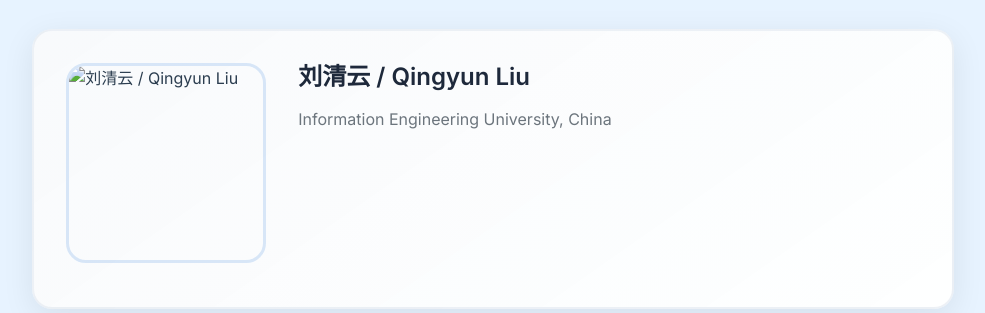
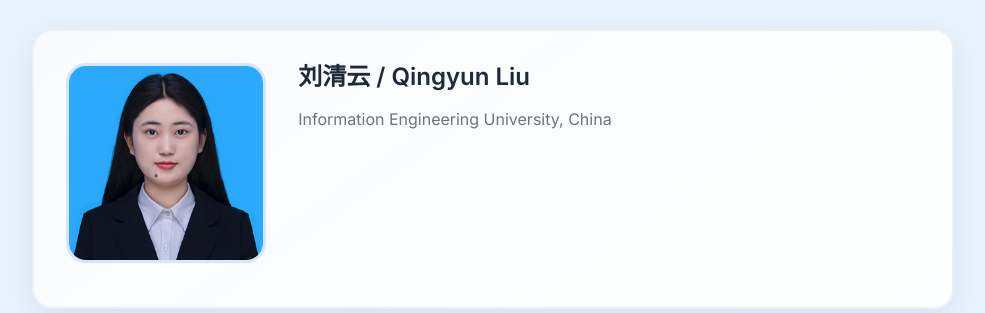
Before and after one commit to Resilient-navigation/Resilient-navigation.github.io, a plain HTML site: page index.html in a window 1280 px wide. Shown: the part 4943-5256 px from the top of the page, without its empty margins (147-1132 px from the left). Drawn offline with Linux system fonts and the light colour scheme.

Commit message:
add avatar

```diff
--- a/index.html
+++ b/index.html
@@ -499,13 +499,6 @@
 					cutting-edge technologies, including embodied intelligence and large-scale model, into resilient
 					navigation, driving progress toward safety, efficiency, and interpretability.
 				</p>
-				<!-- <div class="white_inner">
-					<h2 style="color: #1f2937;">Organizers</h2>
-					<div class="image-row">
-						<img src="images/ecnu-logo.png" alt="East China Normal University" class="full-size-img">
-						<img src="images/ieu-logo.png" alt="Information Engineering University" class="full-size-img">
-					</div>
-				</div> -->
 				<br>
 				<br>
 				Bringing together leading scholars from top-tier institutions, the workshop facilitates state-of-the-art
@@ -634,7 +627,7 @@
 
 				<!-- 1. 卢惠民 -->
 				<div class="speaker">
-					<img src="images/speaker-placeholder.png" alt="卢惠民 / Huimin Lu" class="img-list">
+					<img src="images/luhuimin.jpg" alt="卢惠民 / Huimin Lu" class="img-list">
 					<div class="speaker-info">
 						<h3 class="name-list"><b>卢惠民 / Huimin Lu</b></h3>
 						<div class="info-list">
@@ -646,7 +639,7 @@
 				<hr style="width:80%;text-align:left;margin-left:5">
 				<!-- 1.Dhruv Shah -->
 				<div class="speaker">
-					<img src="images/speaker-placeholder.png" alt="Dhruv Shah" class="img-list">
+					<img src="images/dhruvshah.jpg" alt="Dhruv Shah" class="img-list">
 					<div class="speaker-info">
 						<h3 class="name-list"><b>Dhruv Shah</b></h3>
 						<div class="info-list">
@@ -658,7 +651,7 @@
 				<hr style="width:80%;text-align:left;margin-left:5">
 				<!-- 2. 陆志国 -->
 				<div class="speaker">
-					<img src="images/speaker-placeholder.png" alt="陆志国 / Zhiguo Lu" class="img-list">
+					<img src="images/luzhiguo.jpg" alt="陆志国 / Zhiguo Lu" class="img-list">
 					<div class="speaker-info">
 						<h3 class="name-list"><b>陆志国 / Zhiguo Lu</b></h3>
 						<div class="info-list">
@@ -670,7 +663,7 @@
 
 				<!-- 3. 陈伟涛 -->
 				<div class="speaker">
-					<img src="images/speaker-placeholder.png" alt="陈伟涛 / Weitao Chen" class="img-list">
+					<img src="images/chenweitao.jpg" alt="陈伟涛 / Weitao Chen" class="img-list">
 					<div class="speaker-info">
 						<h3 class="name-list"><b>陈伟涛 / Weitao Chen</b></h3>
 						<div class="info-list">
@@ -682,7 +675,7 @@
 
 				<!-- 4. 张书航 -->
 				<div class="speaker">
-					<img src="images/speaker-placeholder.png" alt="张书航 / Shuhang Zhang" class="img-list">
+					<img src="images/zhangshuhang.jpg" alt="张书航 / Shuhang Zhang" class="img-list">
 					<div class="speaker-info">
 						<h3 class="name-list"><b>张书航 / Shuhang Zhang</b></h3>
 						<div class="info-list">
@@ -694,7 +687,7 @@
 
 				<!-- 5. 刘清云 -->
 				<div class="speaker">
-					<img src="images/speaker-placeholder.png" alt="刘清云 / Qingyun Liu" class="img-list">
+					<img src="images/liuqingyun.jpg" alt="刘清云 / Qingyun Liu" class="img-list">
 					<div class="speaker-info">
 						<h3 class="name-list"><b>刘清云 / Qingyun Liu</b></h3>
 						<div class="info-list">
@@ -706,7 +699,7 @@
 
 				<!-- 6. 闫曈 -->
 				<div class="speaker">
-					<img src="images/speaker-placeholder.png" alt="闫曈 / Tong Yan" class="img-list">
+					<img src="images/yantong.jpg" alt="闫曈 / Tong Yan" class="img-list">
 					<div class="speaker-info">
 						<h3 class="name-list"><b>闫曈 / Tong Yan</b></h3>
 						<div class="info-list">
@@ -719,7 +712,7 @@
 
 				<!-- 7. 李玮 -->
 				<div class="speaker">
-					<img src="images/speaker-placeholder.png" alt="李玮 / Wei Li" class="img-list">
+					<img src="images/liwei.jpg" alt="李玮 / Wei Li" class="img-list">
 					<div class="speaker-info">
 						<h3 class="name-list"><b>李玮 / Wei Li</b></h3>
 						<div class="info-list">
@@ -729,21 +722,9 @@
 				</div>
 				<hr style="width:80%;text-align:left;margin-left:5">
 
-				<!-- 8. 李晓辉
-				<div class="speaker">
-					<img src="images/speaker-placeholder.png" alt="李晓辉 / Xiaohui Li" class="img-list">
-					<div class="speaker-info">
-						<h3 class="name-list"><b>李晓辉 / Xiaohui Li</b></h3>
-						<div class="info-list">
-							College of Intelligence Science and Technology, National University of Defense Technology,
-							China
-						</div>
-					</div>
-				</div> -->
-				<hr style="width:80%;text-align:left;margin-left:5">
 				<!-- 9. Xuesu Xiao -->
 				<div class="speaker">
-					<img src="images/speaker-placeholder.png" alt="Xuesu Xiao" class="img-list">
+					<img src="images/xiaoxuesu.jpg" alt="Xuesu Xiao" class="img-list">
 					<div class="speaker-info">
 						<h3 class="name-list"><b>Xuesu Xiao</b></h3>
 						<div class="info-list">
```
Also changed, not shown: images/liuqingyun.jpg (added), images/liwei.jpg (added), images/luzhiguo.jpg (added), images/yantong.jpg (added).
